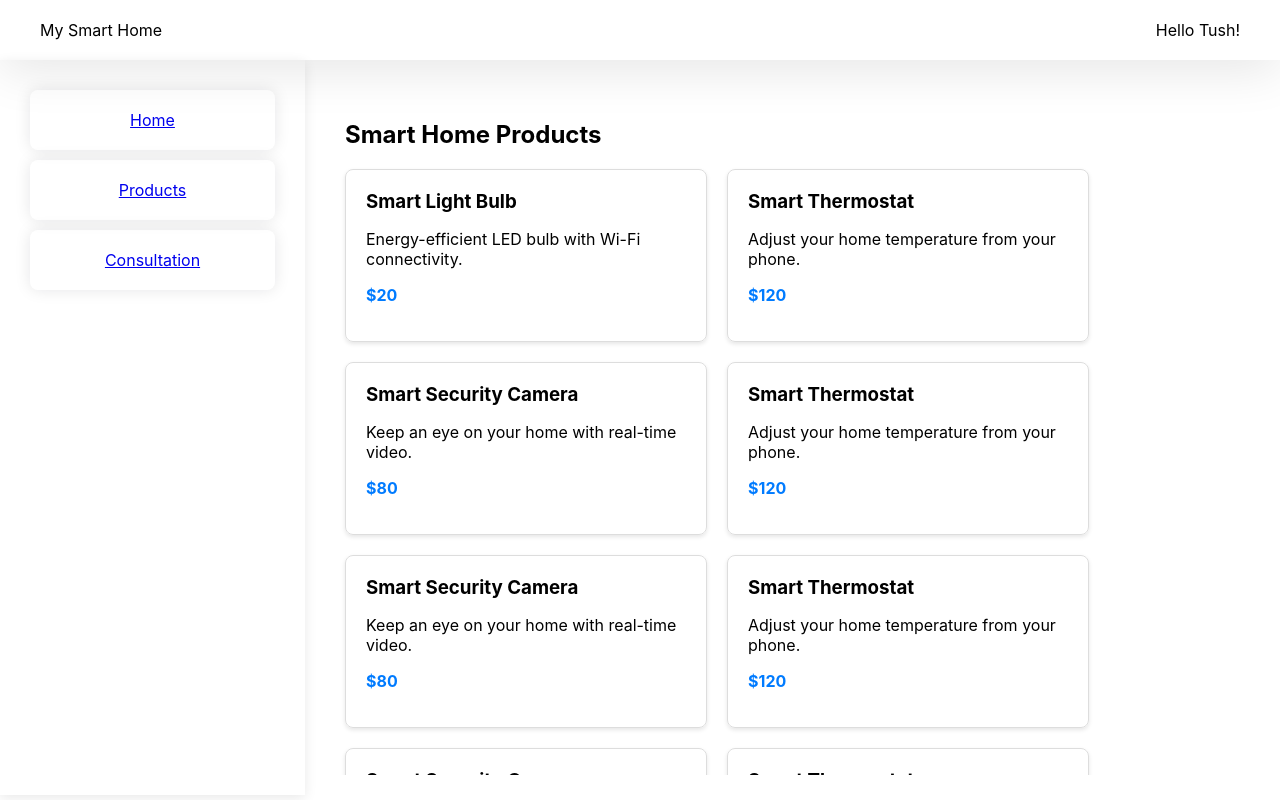
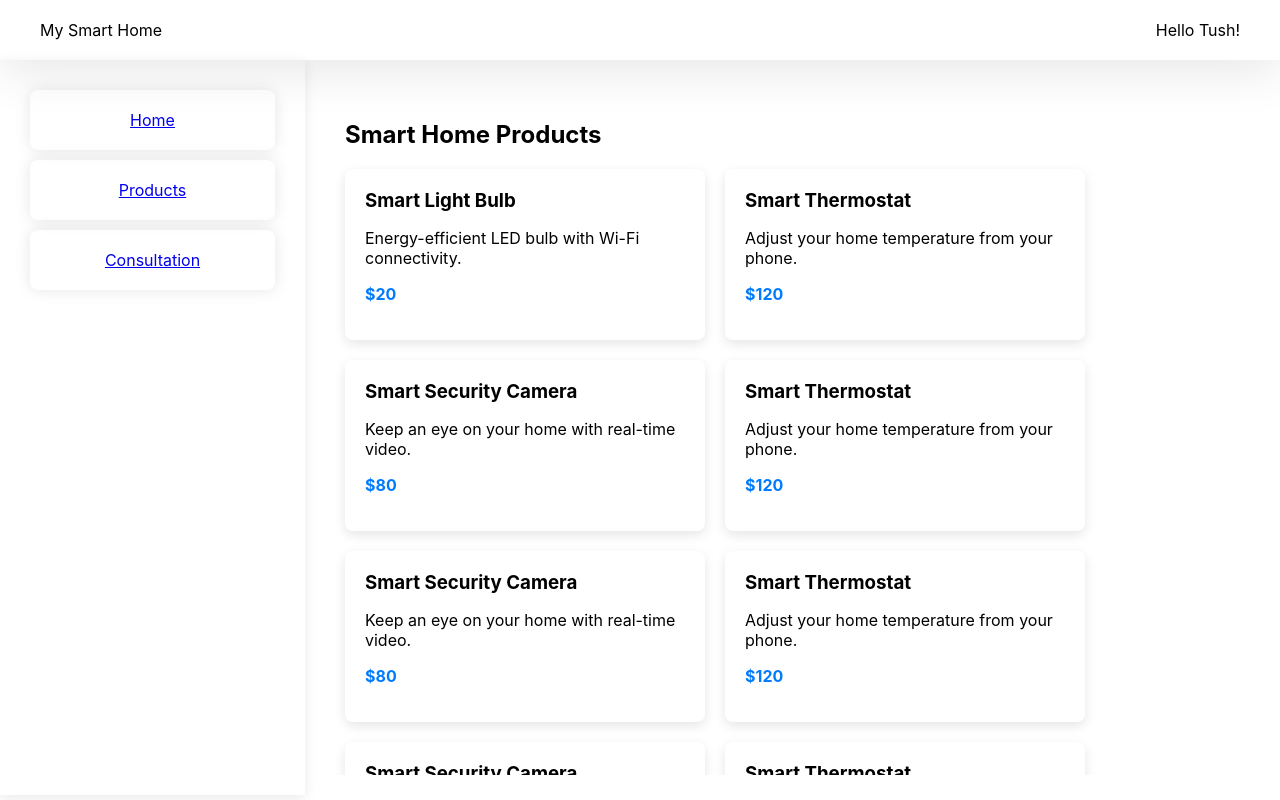
Before and after one commit to tusharchemate/my-smart-home-ui-app, a React (Create React App) app: page /products in a window 1280 px wide. Built offline with nearby package versions, Linux system fonts and the light colour scheme.

Commit message:
Fixed product css

```diff
--- a/src/components/products/index.css
+++ b/src/components/products/index.css
@@ -10,11 +10,10 @@
 }
 
 .product-card {
-  border: 1px solid #ddd;
   border-radius: 8px;
   padding: 20px;
   width: 320px;
-  box-shadow: 0 2px 4px rgba(0, 0, 0, 0.1);
+  box-shadow: rgba(0, 0, 0, 0.1) 0px 4px 12px;
 }
 
 .product-card h3 {
```
